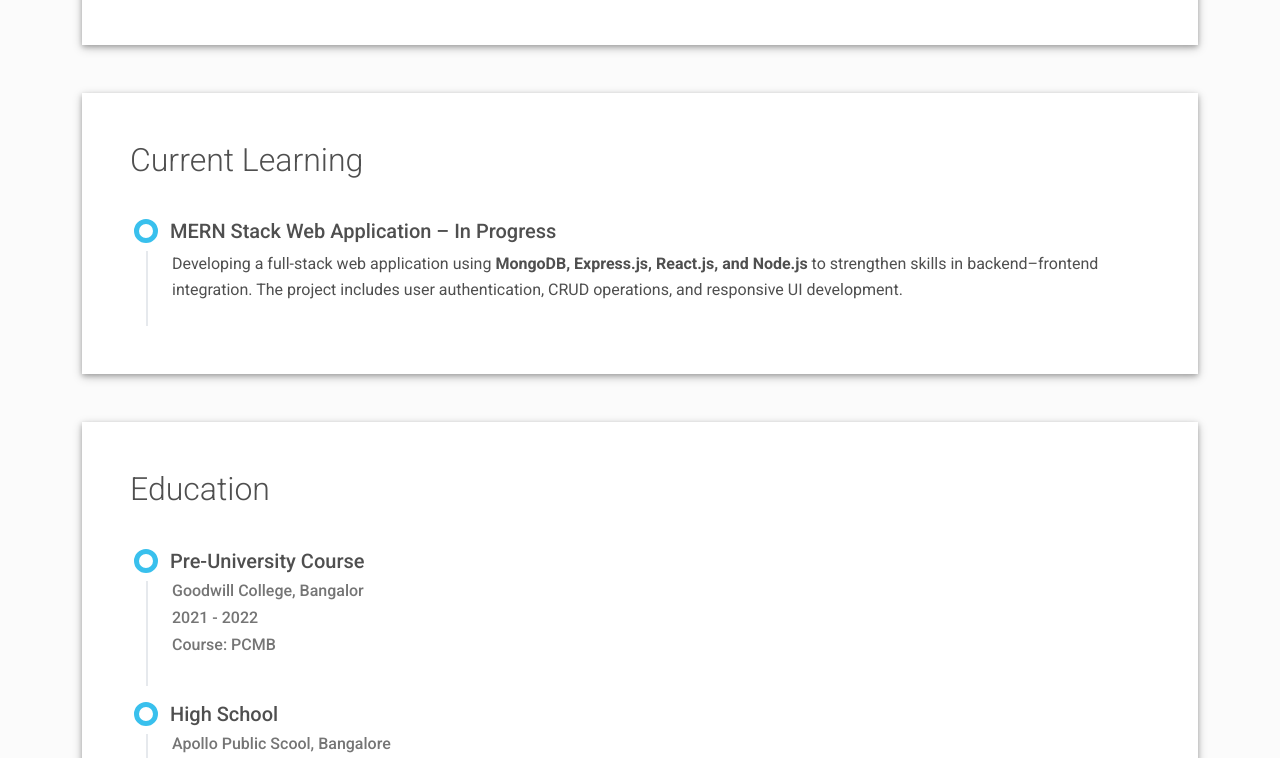
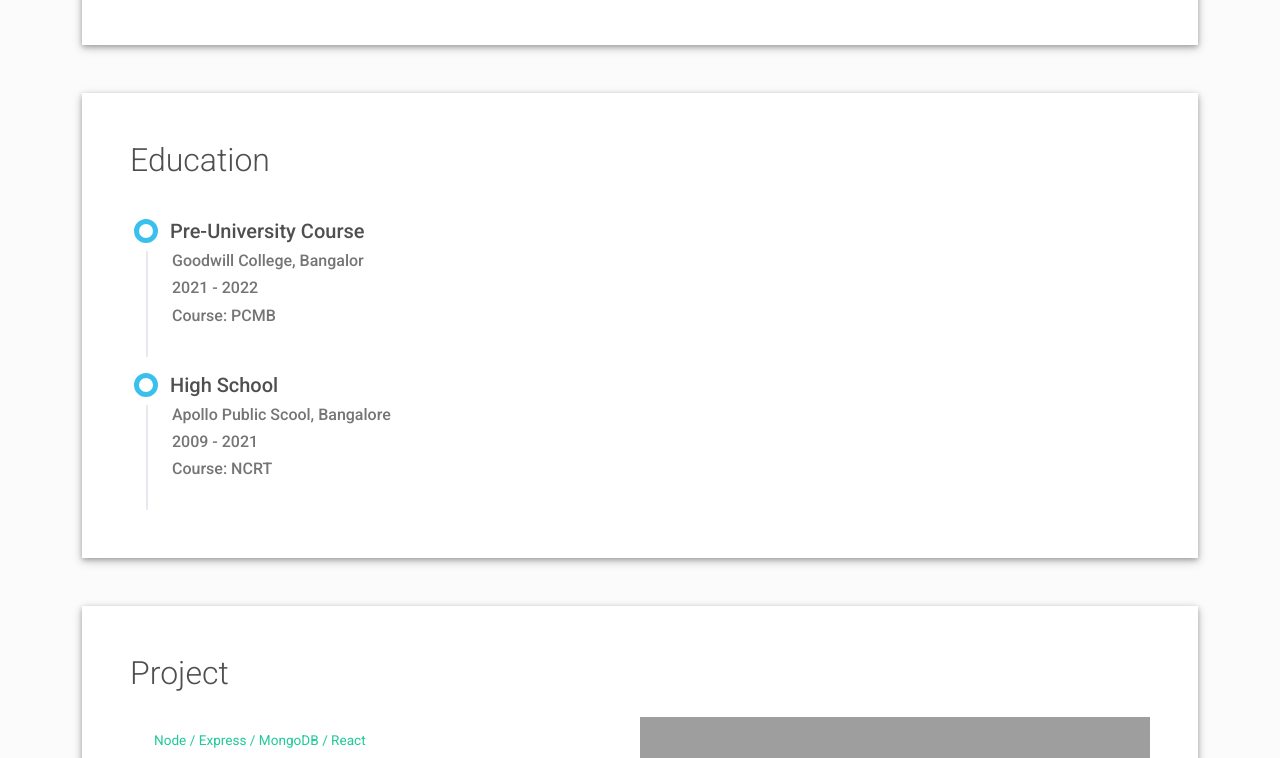
Before and after one commit to seervi-mandira/Seervi-Mandira-Portfolio, a plain HTML site: page index.html in a window 1280 px wide. Shown: the part 1953-2711 px from the top of the page. Drawn offline with Linux system fonts and the light colour scheme; grey boxes are pictures that could not be loaded.

Commit message:
update resume

```diff
--- a/index.html
+++ b/index.html
@@ -76,7 +76,7 @@
                   </ul>
                 </nav>
               </div>
-              <div class="d-print-none"><a class="btn btn-outline-light btn-lg shadow-sm mt-1 me-3" href="Mandira_Resume.pdf" data-aos="fade-right" data-aos-delay="700">Download CV</a><a class="btn btn-info btn-lg shadow-sm mt-1" href="#contact" data-aos="fade-left" data-aos-delay="700">Hire Me</a></div>
+              <div class="d-print-none"><a class="btn btn-outline-light btn-lg shadow-sm mt-1 me-3" href="Mandira_Seervi_Resume.pdf" data-aos="fade-right" data-aos-delay="700">Download CV</a><a class="btn btn-info btn-lg shadow-sm mt-1" href="#contact" data-aos="fade-left" data-aos-delay="700">Hire Me</a></div>
             </div>
           </div>
         </div>
@@ -477,36 +477,6 @@
 
 
 
-  <div class="shadow-1-strong bg-white my-5 p-5" id="experience">
-    <div class="work-experience-section">
-      <h2 class="h2 fw-light mb-4">Current Learning</h2>
-      <div class="timeline">
-
-        </div>
-        <div class="timeline-card timeline-card-info" data-aos="fade-in" data-aos-delay="200">
-          <div class="timeline-head px-4 pt-3">
-            <div class="h5">MERN Stack Web Application – In Progress
-</div>
-          </div>
-          <div class="timeline-body px-4 pb-4">
-
-            <div>
-
-Developing a full-stack web application using<strong> MongoDB, Express.js, React.js, and Node.js </strong> to strengthen skills in backend–frontend integration. The project includes user authentication, CRUD operations, and responsive UI development.
-
-            </div>
-          </div>
-
-
-
-
-        </div>
-
-      </div>
-    </div>
-  </div>
-
-
 
 
 
```
Also changed, not shown: 1 other file.
